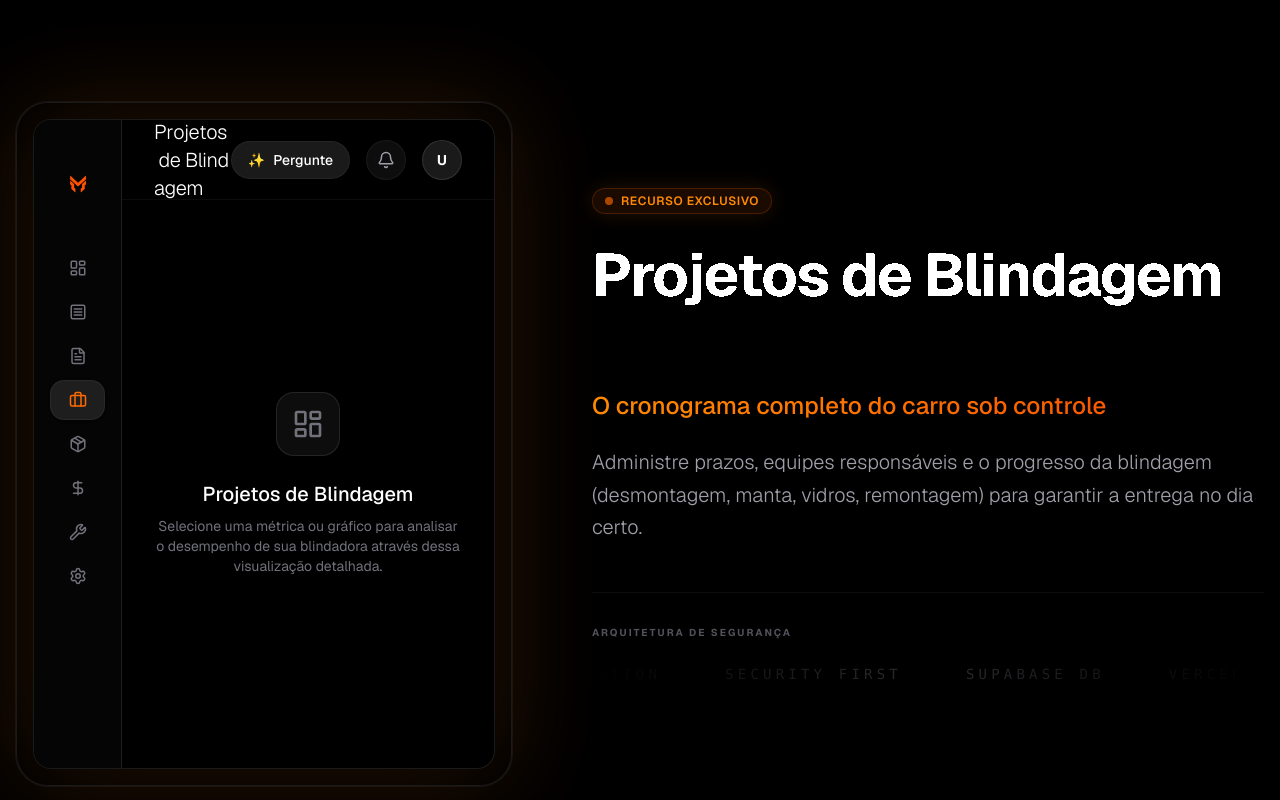
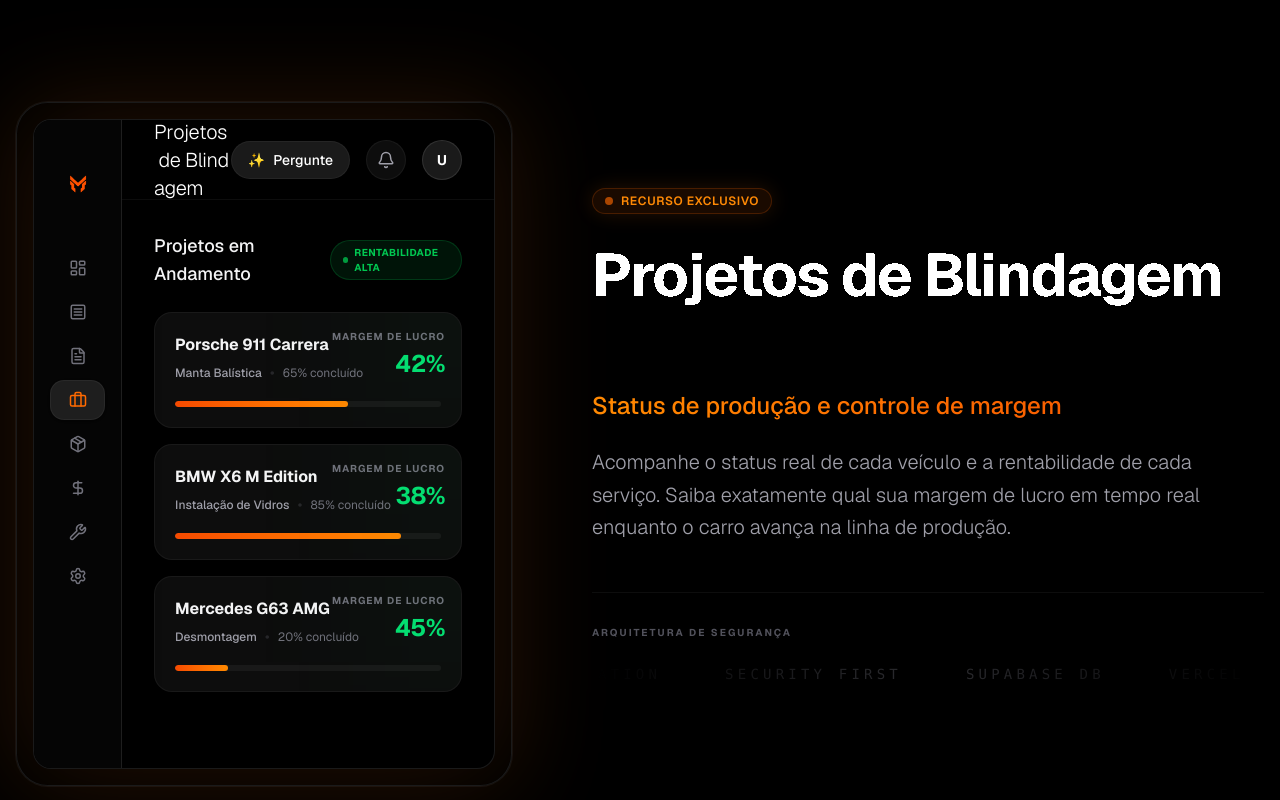
Before and after one commit to fluxaorg/lpblind, a Next.js app: page /como-funciona in a window 1280 px wide. Both pictures are taken after a click on the button 77 px from the left and 1268 px from the top of the page. Shown: the part 868-1668 px from the top of the page. Built offline with nearby package versions, Linux system fonts and the light colour scheme.

Commit message:
feat: update CRM mockup projects tab with profit margin focus

```diff
--- a/src/components/crm-mockup.tsx
+++ b/src/components/crm-mockup.tsx
@@ -91,8 +91,8 @@ export function CrmMockup() {
       case 'projetos':
         return {
           title: "Projetos de Blindagem",
-          subtitle: "O cronograma completo do carro sob controle",
-          description: "Administre prazos, equipes responsáveis e o progresso da blindagem (desmontagem, manta, vidros, remontagem) para garantir a entrega no dia certo."
+          subtitle: "Status de produção e controle de margem",
+          description: "Acompanhe o status real de cada veículo e a rentabilidade de cada serviço. Saiba exatamente qual sua margem de lucro em tempo real enquanto o carro avança na linha de produção."
         };
       case 'estoque':
         return {
@@ -392,7 +392,70 @@ export function CrmMockup() {
                 </motion.div>
               )}
 
-              {activeTab !== 'pipelines' && activeTab !== 'propostas' && activeTab !== 'estoque' && (
+              {activeTab === 'projetos' && (
+                <motion.div
+                  key="projetos"
+                  initial={{ opacity: 0, y: 10 }}
+                  animate={{ opacity: 1, y: 0 }}
+                  exit={{ opacity: 0, y: -10 }}
+                  transition={{ duration: 0.3 }}
+                  className="space-y-4"
+                >
+                  <div className="flex items-center justify-between mb-6">
+                    <h3 className="text-lg font-medium text-zinc-100">Projetos em Andamento</h3>
+                    <div className="flex gap-2">
+                      <div className="flex items-center gap-1.5 px-3 py-1 bg-green-500/10 border border-green-500/20 rounded-full">
+                        <span className="w-1.5 h-1.5 rounded-full bg-green-500 animate-pulse" />
+                        <span className="text-[10px] font-bold text-green-500 uppercase tracking-wider">Rentabilidade Alta</span>
+                      </div>
+                    </div>
+                  </div>
+
+                  <div className="grid grid-cols-1 gap-4">
+                    {[
+                      { car: "Porsche 911 Carrera", stage: "Manta Balística", progress: 65, margin: "42%", trend: "up" },
+                      { car: "BMW X6 M Edition", stage: "Instalação de Vidros", progress: 85, margin: "38%", trend: "stable" },
+                      { car: "Mercedes G63 AMG", stage: "Desmontagem", progress: 20, margin: "45%", trend: "up" },
+                    ].map((proj, i) => (
+                      <div key={i} className="bg-white/5 border border-white/5 rounded-2xl p-5 hover:border-white/10 transition-all group relative overflow-hidden">
+                        <div className="absolute top-0 right-0 p-4">
+                          <div className="text-right">
+                            <p className="text-[10px] font-bold text-zinc-500 uppercase tracking-widest mb-1">Margem de Lucro</p>
+                            <p className="text-2xl font-bold text-green-400 tracking-tight">{proj.margin}</p>
+                          </div>
+                        </div>
+
+                        <div className="flex flex-col gap-4">
+                          <div>
+                            <h4 className="text-base font-bold text-zinc-100 group-hover:text-orange-500 transition-colors">{proj.car}</h4>
+                            <div className="flex items-center gap-2 mt-1">
+                              <span className="text-xs text-zinc-400 font-medium">{proj.stage}</span>
+                              <span className="text-zinc-800">•</span>
+                              <span className="text-xs text-zinc-500">{proj.progress}% concluído</span>
+                            </div>
+                          </div>
+
+                          <div className="w-full max-w-md">
+                            <div className="w-full bg-white/5 rounded-full h-1.5 overflow-hidden">
+                              <motion.div
+                                initial={{ width: 0 }}
+                                animate={{ width: `${proj.progress}%` }}
+                                transition={{ duration: 1, delay: 0.5 }}
+                                className="bg-gradient-to-r from-orange-600 to-orange-400 h-full rounded-full"
+                              />
+                            </div>
+                          </div>
+                        </div>
+
+                        {/* Subtle background glow for margin */}
+                        <div className="absolute -right-10 -top-10 w-32 h-32 bg-green-500/5 blur-3xl pointer-events-none" />
+                      </div>
+                    ))}
+                  </div>
+                </motion.div>
+              )}
+
+              {activeTab !== 'pipelines' && activeTab !== 'propostas' && activeTab !== 'estoque' && activeTab !== 'projetos' && (
                 <motion.div
                   key="other"
                   initial={{ opacity: 0, y: 10 }}
```
